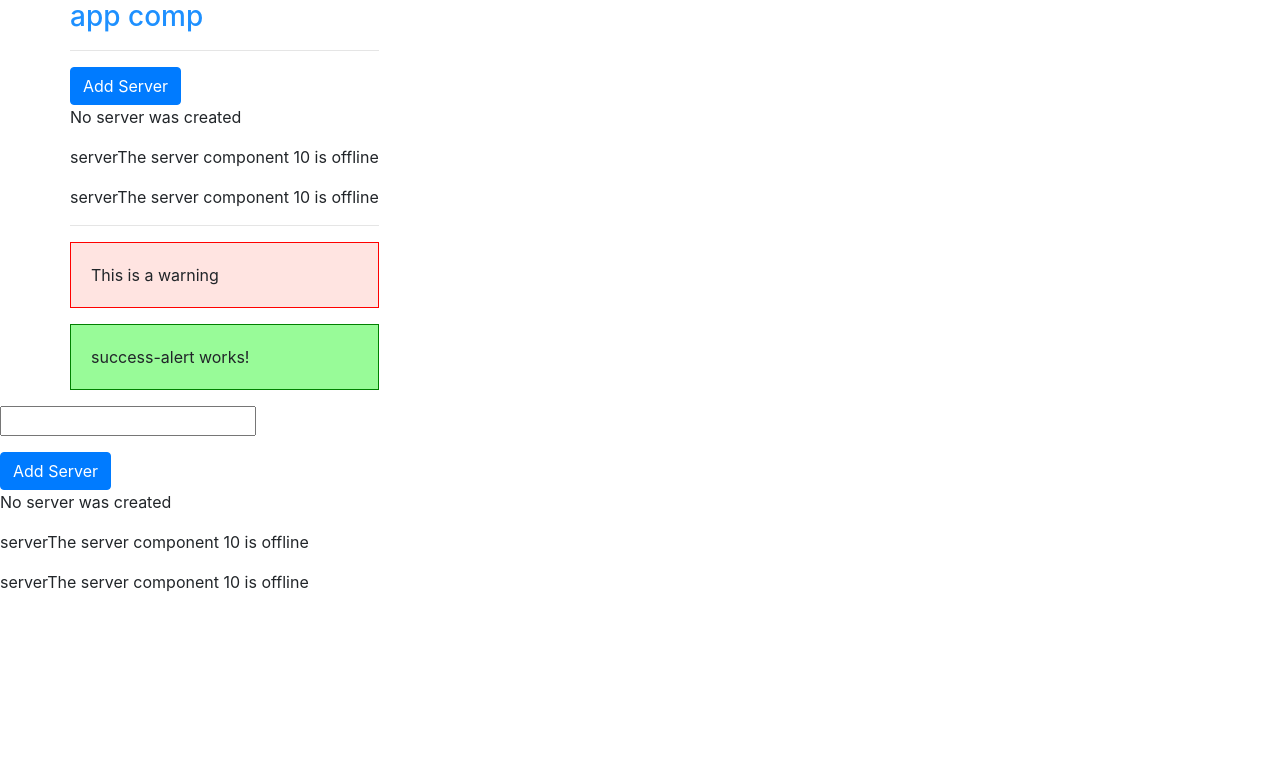
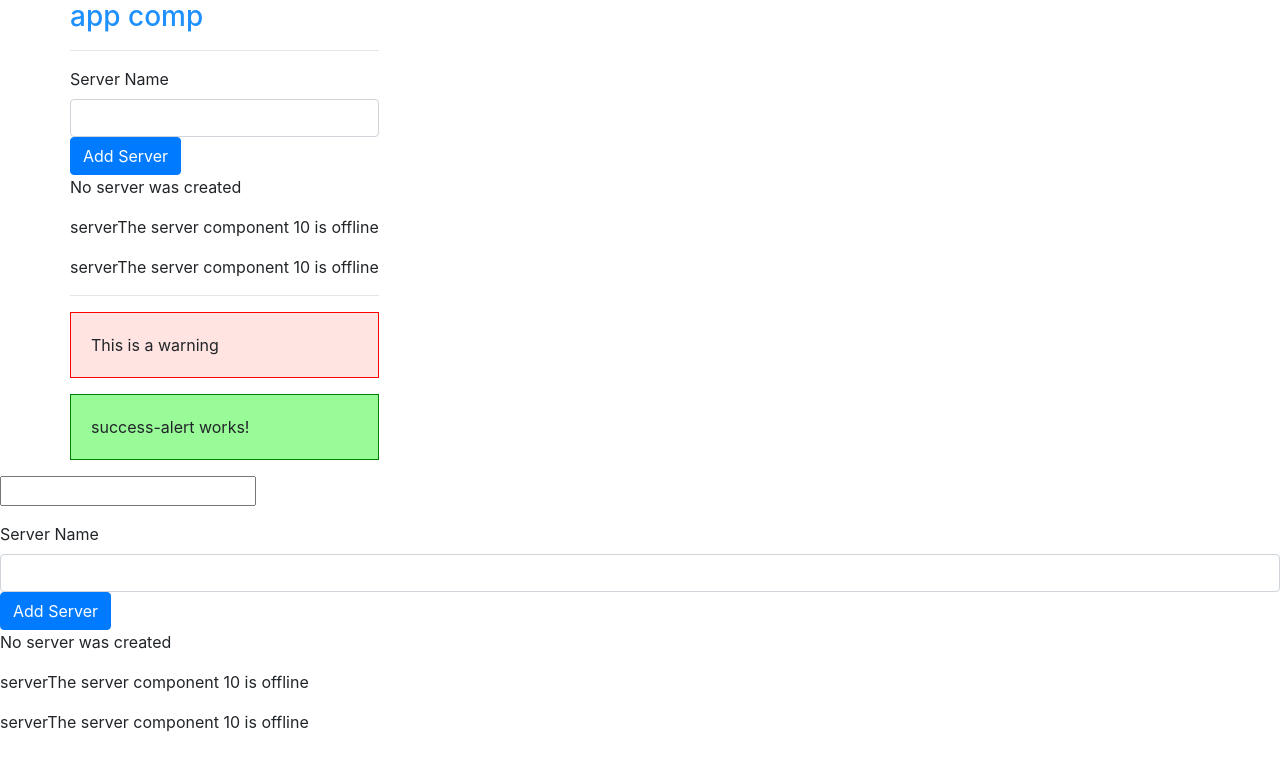
Before and after one commit to sukhmani/Angular1, an Angular app in the folder my-first-app/: page / in a window 1280 px wide. Shown: the top 770 px of the page. Built offline with nearby package versions, Linux system fonts and the light colour scheme.

Commit message:
eventBinding

```diff
--- a/my-first-app/src/app/servers/servers.component.html
+++ b/my-first-app/src/app/servers/servers.component.html
@@ -1,5 +1,13 @@
+<label>Server Name</label>
 
-<button class="btn btn-primary"
+<input
+type="text"
+class="form-control"
+(input)="onUpdateServerName($event)">
+
+
+<button
+class="btn btn-primary"
 [disabled]="!allowNewServer"
 (click)="onCreateServer()"
 >Add Server</button>
--- a/my-first-app/src/app/servers/servers.component.ts
+++ b/my-first-app/src/app/servers/servers.component.ts
@@ -24,4 +24,9 @@ export class ServersComponent implements OnInit {
     this.serverCreationStatus = 'Server was created'
   }
 
+  onUpdateServerName(event: any){
+    console.log(event);
+
+  }
+
 }
```
